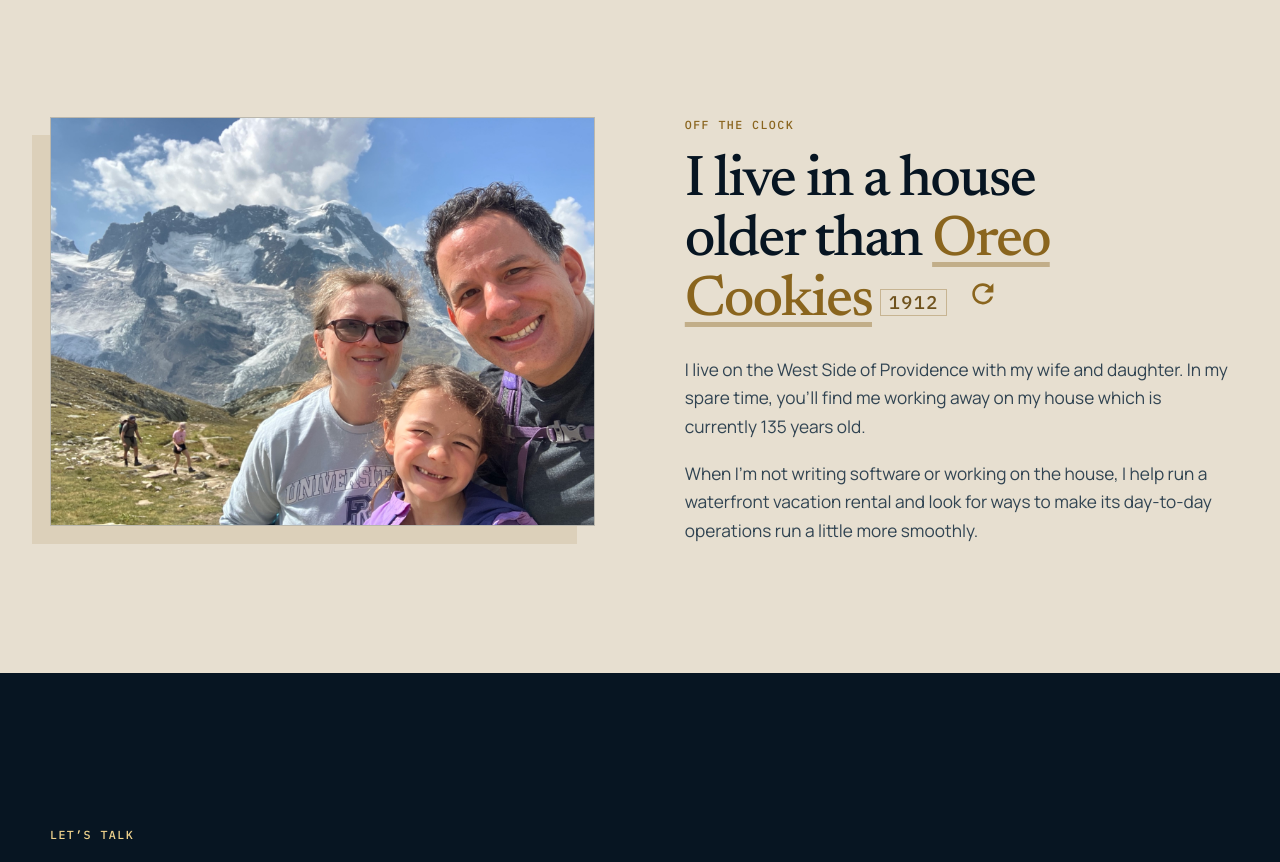
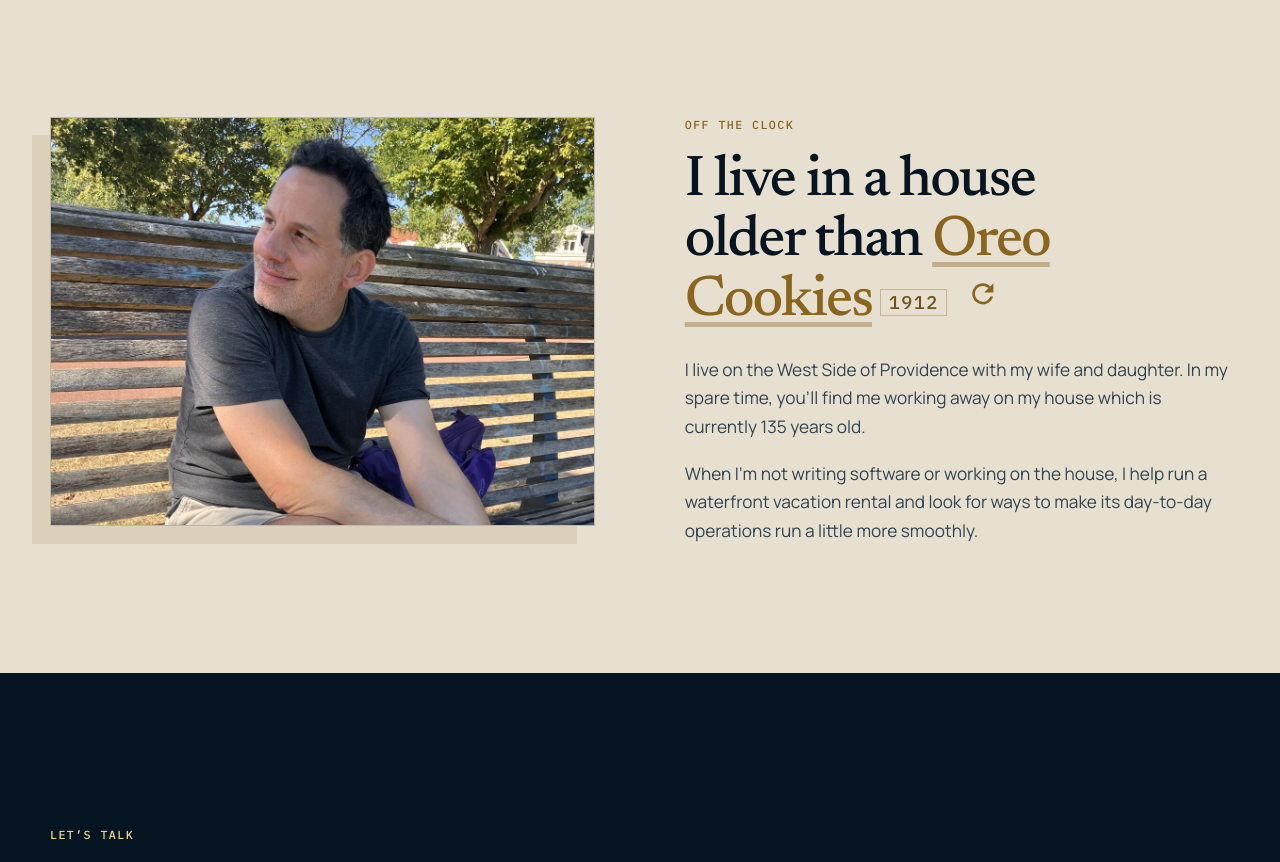
Before and after one commit to jaytavares/jasontavares.com, a Next.js app: page / in a window 1280 px wide. Shown: the part 4391-5253 px from the top of the page. Built offline with nearby package versions, Linux system fonts and the light colour scheme.

Commit message:
Replace About Me family photo with portrait

```diff
--- a/app/globals.css
+++ b/app/globals.css
@@ -412,7 +412,7 @@
   width: 100%;
   height: 100%;
   object-fit: cover;
-  object-position: center;
+  object-position: center 20%;
 }
 .about-me-section .kicker {
   color: #8a651e;
--- a/app/page.tsx
+++ b/app/page.tsx
@@ -273,10 +273,10 @@
           <div className="about-me-grid">
             <figure className="about-me-photo">
               <Image
-                src="/about-family.jpeg"
-                alt="Jay Tavares with his wife and daughter on a mountain hike"
-                width={1536}
-                height={1154}
+                src="/about-jay.jpeg"
+                alt="Jay Tavares sitting on a park bench on a sunny day"
+                width={1152}
+                height={1536}
                 sizes="(max-width: 900px) calc(100vw - 28px), 46vw"
               />
             </figure>
```
Also changed, not shown: public/about-family.jpeg (deleted), public/about-jay.jpeg (added).
